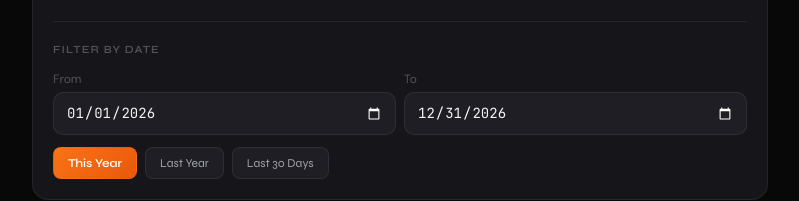
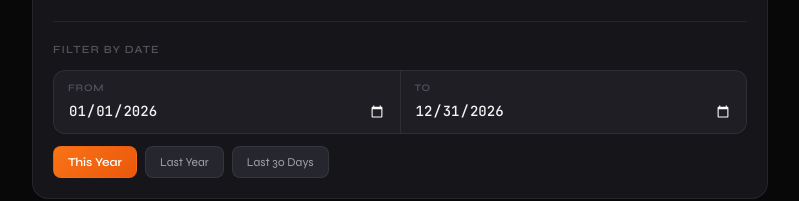
Before and after one commit to flormpecasique/StacksCSV, a Next.js app: page / in a window 1280 px wide. Shown: the part 476-677 px from the top of the page, without its empty margins (240-1039 px from the left). Built offline with nearby package versions, Linux system fonts and the light colour scheme.

Commit message:
Add files via upload

```diff
--- a/src/components/DateFilter.tsx
+++ b/src/components/DateFilter.tsx
@@ -13,36 +13,6 @@ interface DateFilterProps {
   onChange: (range: DateRange) => void;
   lang:     Lang;
 }
-
-/*
-  Safari/iPadOS quirk with input[type="date"]:
-  The native date control renders a hidden calendar icon and clear button
-  that can extend outside the element's layout box.
-  Fixes applied:
-    1. gridTemplateColumns: "minmax(0, 1fr) minmax(0, 1fr)"
-       — "1fr" alone has min-width:auto which lets content overflow the column.
-       — "minmax(0, 1fr)" hard-caps the column at its available space.
-    2. overflow: "hidden" on the grid wrapper — clips anything that bleeds out.
-    3. maxWidth: "100%", width: "100%", boxSizing: "border-box" on each input.
-*/
-
-// Shared styles for both date inputs
-const dateInputStyle: React.CSSProperties = {
-  display:      "block",
-  width:        "100%",
-  maxWidth:     "100%",
-  minWidth:     0,           /* allow column to shrink it */
-  boxSizing:    "border-box",
-  padding:      "9px 12px",
-  borderRadius: "10px",
-  fontSize:     "14px",
-  background:   "var(--bg-700)",
-  border:       "1px solid var(--border)",
-  color:        "var(--text-primary)",
-  fontFamily:   "var(--font-mono)",
-  colorScheme:  "dark",
-  outline:      "none",
-};
 
 export default function DateFilter({ range, onChange, lang }: DateFilterProps) {
   const t = useTranslations(lang);
@@ -60,65 +30,132 @@ export default function DateFilter({ range, onChange, lang }: DateFilterProps) {
   return (
     <div style={{ display: "flex", flexDirection: "column", gap: "12px" }}>
 
-      {/* Label */}
-      <p
-        style={{
-          fontSize:      "11px",
-          fontWeight:    600,
-          letterSpacing: "0.1em",
-          textTransform: "uppercase",
-          color:         "var(--text-muted)",
-          fontFamily:    "var(--font-display)",
-          margin:        0,
-        }}
-      >
+      {/* Section label */}
+      <p style={{
+        margin: 0,
+        fontSize: "11px",
+        fontWeight: 600,
+        letterSpacing: "0.1em",
+        textTransform: "uppercase",
+        color: "var(--text-muted)",
+        fontFamily: "var(--font-display)",
+      }}>
         {t("filterTitle")}
       </p>
 
       {/*
-        Grid container.
-        overflow:hidden is the critical Safari fix — it clips the native
-        date-picker chrome that would otherwise bleed outside the card.
-        minmax(0, 1fr) ensures columns can never exceed their allocated space.
+        Unified date range container.
+        Looks like ONE element, not two separate inputs.
+        Overflow:hidden clips the native Safari date-picker chrome.
       */}
-      <div
-        style={{
-          display:             "grid",
-          gridTemplateColumns: "minmax(0, 1fr) minmax(0, 1fr)",
-          gap:                 "8px",
-          overflow:            "hidden",
-          width:               "100%",
-        }}
-      >
-        {/* FROM */}
-        <div style={{ display: "flex", flexDirection: "column", gap: "4px", minWidth: 0 }}>
-          <label
-            style={{ fontSize: "12px", color: "var(--text-muted)", fontFamily: "var(--font-body)" }}
-          >
+      <div style={{
+        display:      "flex",
+        alignItems:   "stretch",
+        borderRadius: "12px",
+        overflow:     "hidden",
+        border:       "1px solid var(--border)",
+        background:   "var(--bg-700)",
+        width:        "100%",
+        boxSizing:    "border-box",
+      }}>
+
+        {/* FROM field */}
+        <div style={{
+          flex:           "1 1 0%",
+          minWidth:       0,
+          display:        "flex",
+          flexDirection:  "column",
+          padding:        "10px 14px 10px 14px",
+          boxSizing:      "border-box",
+        }}>
+          <span style={{
+            fontSize:   "10px",
+            fontWeight: 600,
+            letterSpacing: "0.08em",
+            textTransform: "uppercase",
+            color:      "var(--text-muted)",
+            fontFamily: "var(--font-display)",
+            marginBottom: "4px",
+            display:    "block",
+          }}>
             {t("from")}
-          </label>
+          </span>
           <input
             type="date"
             value={range.from}
             max={range.to || undefined}
             onChange={(e) => onChange({ ...range, from: e.target.value })}
-            style={dateInputStyle}
+            style={{
+              background:  "transparent",
+              border:      "none",
+              outline:     "none",
+              color:       "var(--text-primary)",
+              fontFamily:  "var(--font-mono)",
+              fontSize:    "14px",
+              fontWeight:  500,
+              width:       "100%",
+              minWidth:    0,
+              maxWidth:    "100%",
+              padding:     0,
+              margin:      0,
+              boxSizing:   "border-box",
+              colorScheme: "dark",
+              cursor:      "pointer",
+            }}
           />
         </div>
 
-        {/* TO */}
-        <div style={{ display: "flex", flexDirection: "column", gap: "4px", minWidth: 0 }}>
-          <label
-            style={{ fontSize: "12px", color: "var(--text-muted)", fontFamily: "var(--font-body)" }}
-          >
+        {/* Vertical divider — a thin line, not a gap */}
+        <div style={{
+          width:      "1px",
+          background: "var(--border)",
+          flexShrink: 0,
+          alignSelf:  "stretch",
+        }} />
+
+        {/* TO field */}
+        <div style={{
+          flex:           "1 1 0%",
+          minWidth:       0,
+          display:        "flex",
+          flexDirection:  "column",
+          padding:        "10px 14px 10px 14px",
+          boxSizing:      "border-box",
+        }}>
+          <span style={{
+            fontSize:   "10px",
+            fontWeight: 600,
+            letterSpacing: "0.08em",
+            textTransform: "uppercase",
+            color:      "var(--text-muted)",
+            fontFamily: "var(--font-display)",
+            marginBottom: "4px",
+            display:    "block",
+          }}>
             {t("to")}
-          </label>
+          </span>
           <input
             type="date"
             value={range.to}
             min={range.from || undefined}
             onChange={(e) => onChange({ ...range, to: e.target.value })}
-            style={dateInputStyle}
+            style={{
+              background:  "transparent",
+              border:      "none",
+              outline:     "none",
+              color:       "var(--text-primary)",
+              fontFamily:  "var(--font-mono)",
+              fontSize:    "14px",
+              fontWeight:  500,
+              width:       "100%",
+              minWidth:    0,
+              maxWidth:    "100%",
+              padding:     0,
+              margin:      0,
+              boxSizing:   "border-box",
+              colorScheme: "dark",
+              cursor:      "pointer",
+            }}
           />
         </div>
       </div>
@@ -140,7 +177,7 @@ export default function DateFilter({ range, onChange, lang }: DateFilterProps) {
                 fontWeight:   active ? 600 : 400,
                 background:   active
                   ? "linear-gradient(135deg, #f97316 0%, #ea580c 100%)"
-                  : "var(--bg-700)",
+                  : "var(--bg-600)",
                 color:        active ? "#fff" : "var(--text-secondary)",
                 border:       active ? "1px solid transparent" : "1px solid var(--border)",
                 cursor:       "pointer",
```
